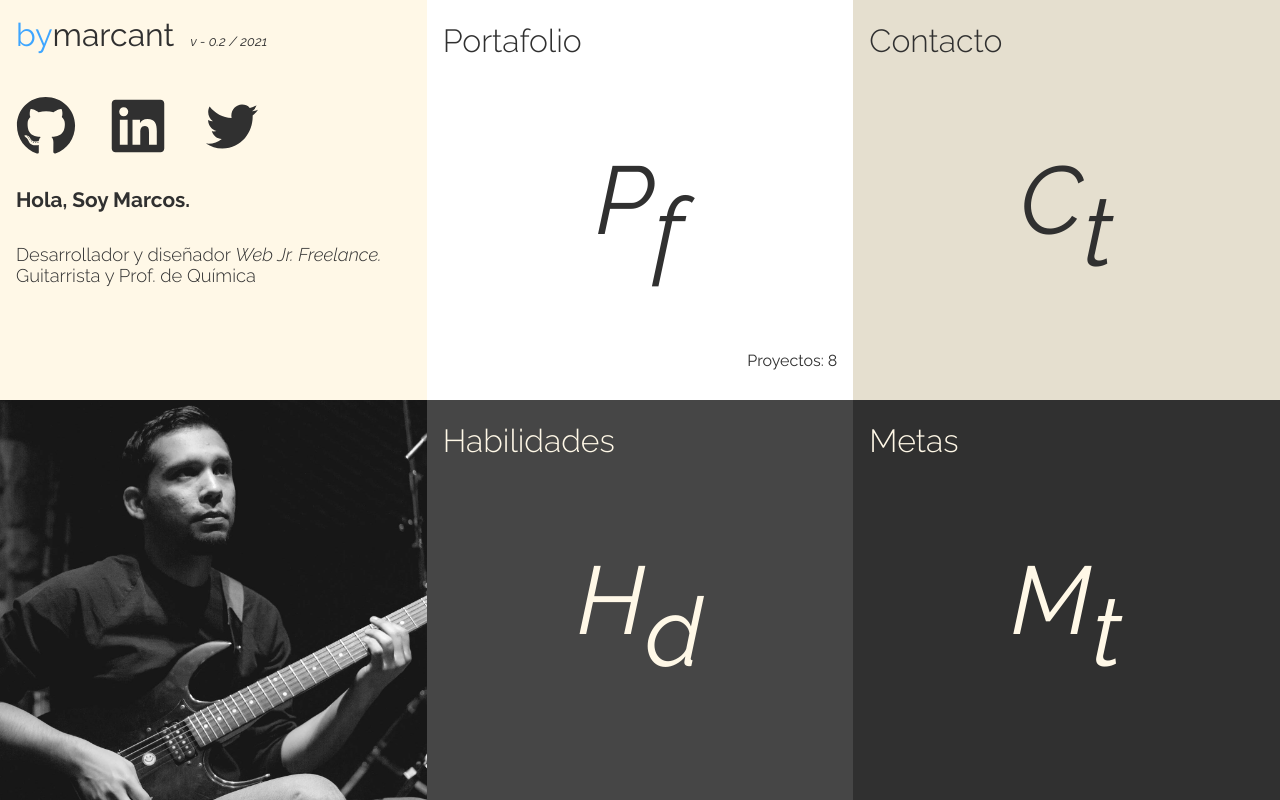
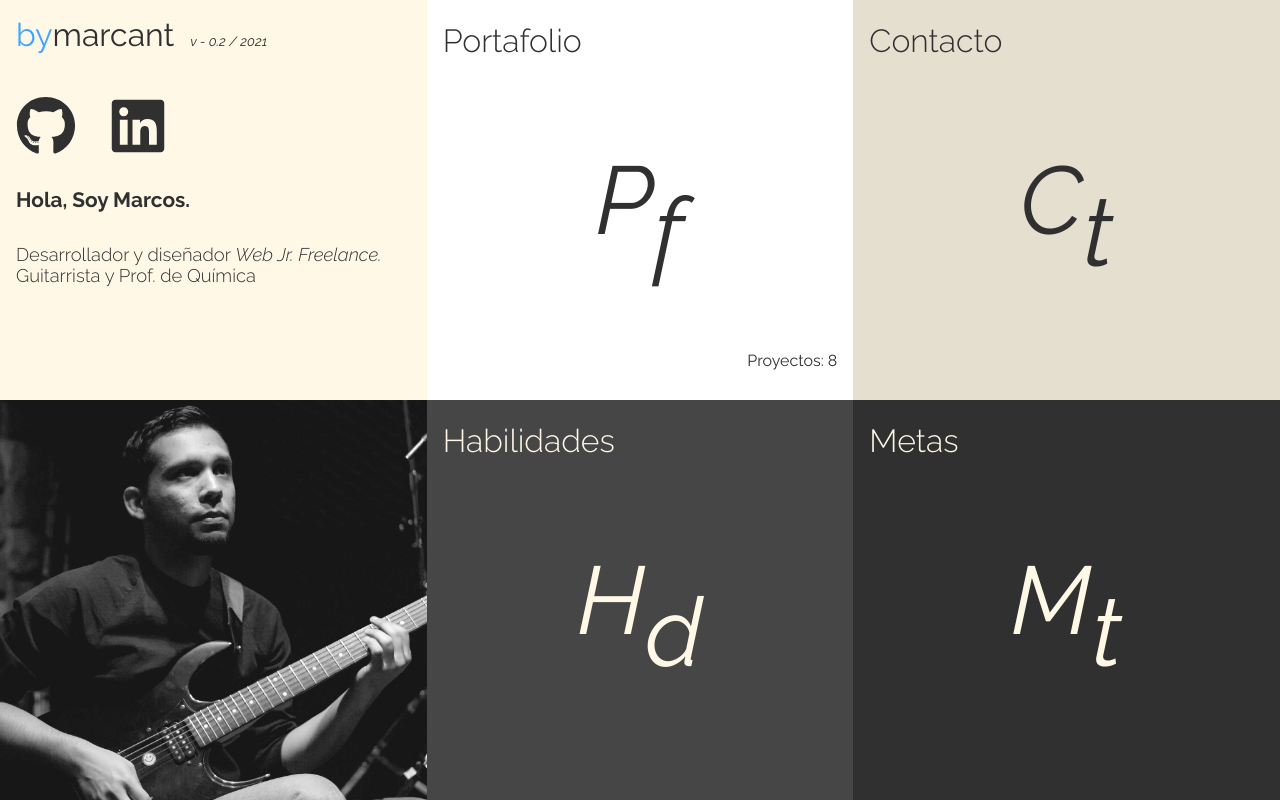
Before and after one commit to MarcAnt/bymarcant-portfolio-cv, a plain HTML site: page index.html in a window 1280 px wide. Drawn offline with Linux system fonts and the light colour scheme.

Commit message:
Eliminado el link a twitter

```diff
--- a/index.html
+++ b/index.html
@@ -123,22 +123,6 @@
                 fill="currentColor"
                 d="M416 32H31.9C14.3 32 0 46.5 0 64.3v383.4C0 465.5 14.3 480 31.9 480H416c17.6 0 32-14.5 32-32.3V64.3c0-17.8-14.4-32.3-32-32.3zM135.4 416H69V202.2h66.5V416zm-33.2-243c-21.3 0-38.5-17.3-38.5-38.5S80.9 96 102.2 96c21.2 0 38.5 17.3 38.5 38.5 0 21.3-17.2 38.5-38.5 38.5zm282.1 243h-66.4V312c0-24.8-.5-56.7-34.5-56.7-34.6 0-39.9 27-39.9 54.9V416h-66.4V202.2h63.7v29.2h.9c8.9-16.8 30.6-34.5 62.9-34.5 67.2 0 79.7 44.3 79.7 101.9V416z"
               ></path>
-            </svg>
-          </a>
-          <a
-            href="https://twitter.com/bymarcant"
-            title="@bymarcant"
-            target="_blank"
-          >
-            <svg
-              width="64"
-              height="67"
-              viewBox="0 0 64 67"
-              xmlns="http://www.w3.org/2000/svg"
-            >
-              <path
-                d="M58 16.6388C56.0875 17.5024 54.0063 18.124 51.8625 18.3661C54.0882 16.9819 55.755 14.795 56.55 12.2157C54.4615 13.5164 52.1735 14.4284 49.7875 14.9114C48.7903 13.7954 47.5842 12.9063 46.2444 12.2995C44.9046 11.6928 43.4598 11.3814 42 11.3848C36.0938 11.3848 31.3438 16.3967 31.3438 22.5471C31.3438 23.4107 31.4438 24.2744 31.6063 25.1054C22.7625 24.6212 14.875 20.1981 9.63127 13.4262C8.67581 15.1346 8.17511 17.0799 8.18127 19.0597C8.18127 22.9331 10.0625 26.3485 12.9313 28.3572C11.2407 28.2875 9.58967 27.8011 8.11252 26.9374V27.0748C8.11252 32.4989 11.775 36.9939 16.6563 38.0277C15.7398 38.277 14.7969 38.4045 13.85 38.4072C13.1563 38.4072 12.5 38.3352 11.8375 38.2371C13.1875 42.6602 17.1188 45.8727 21.8 45.9774C18.1375 48.9807 13.55 50.7473 8.56877 50.7473C7.67502 50.7473 6.85002 50.7145 5.99377 50.6099C10.7188 53.7832 16.325 55.6152 22.3625 55.6152C41.9625 55.6152 52.6875 38.6166 52.6875 23.8622C52.6875 23.378 52.6875 22.8938 52.6563 22.4097C54.7313 20.8197 56.55 18.8503 58 16.6388Z"
-              />
             </svg>
           </a>
         </div>
```
